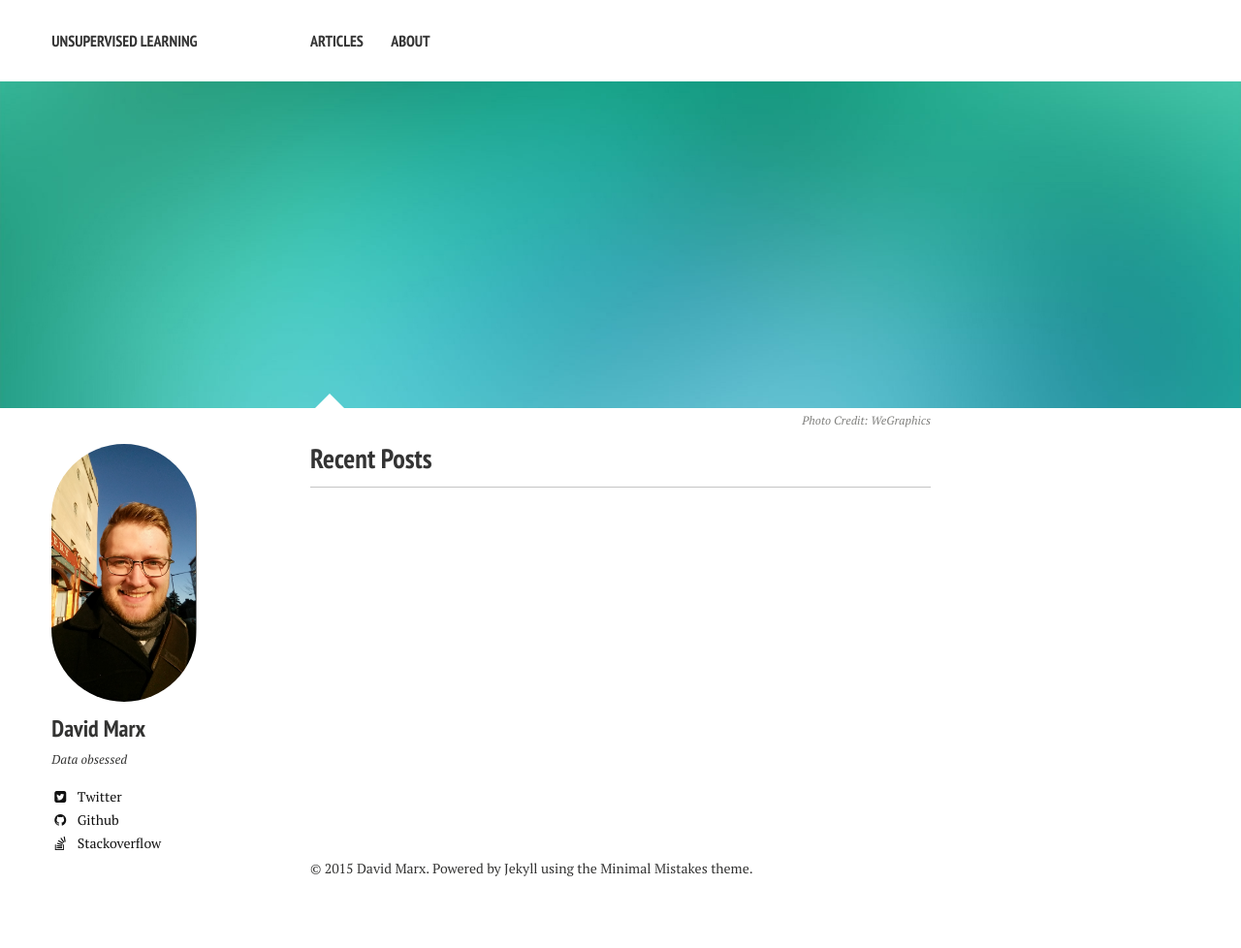
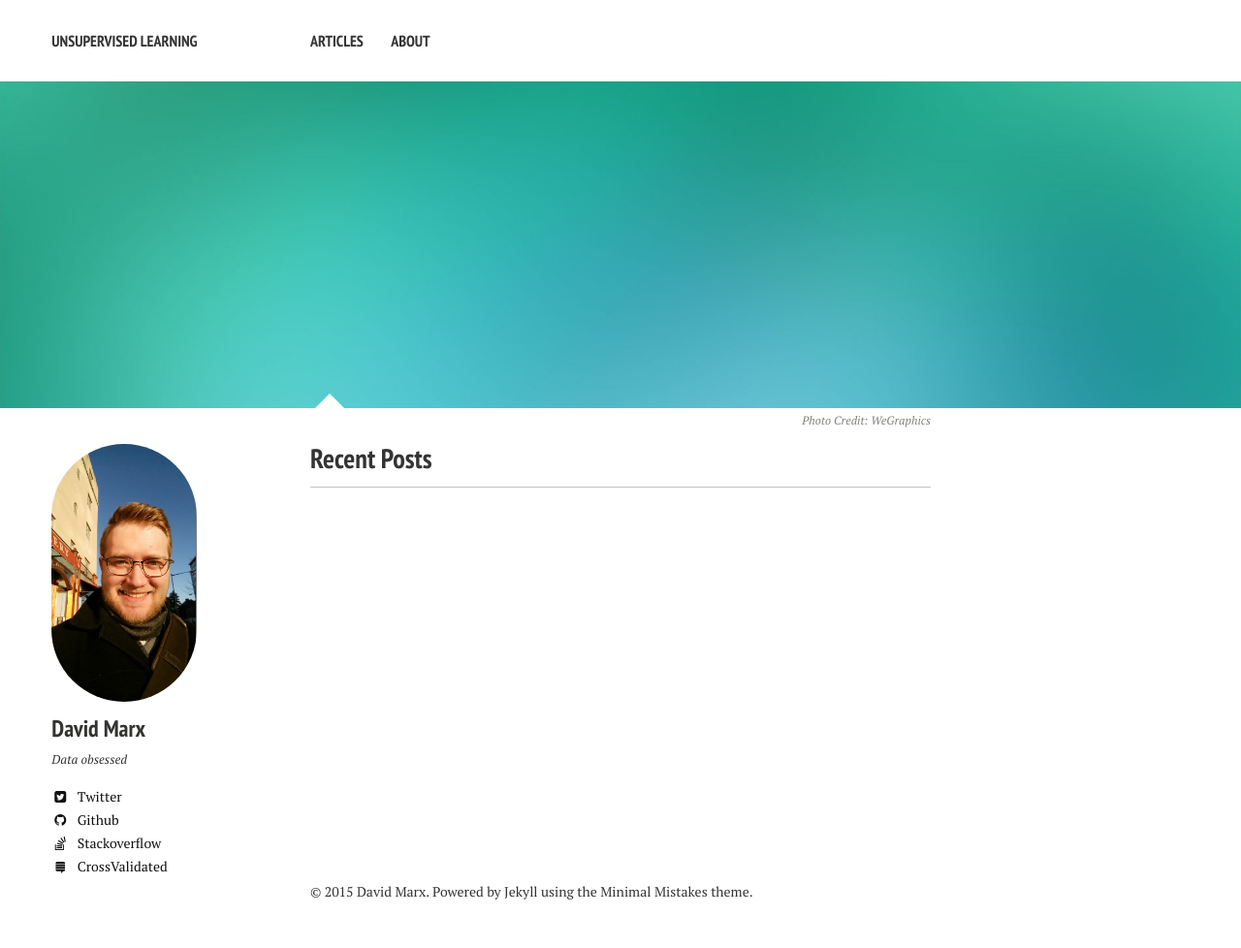
Before and after one commit to dmarx/dmarx.github.io, a Jekyll site: the page built from index.md, in a window 1280 px wide. Shown: the whole page at 97% size. Built offline with Jekyll 4.4.1, drawn with Linux system fonts in a browser that asks for light colours; nearby versions of some CDN libraries; before the commit the page ends 954 px from its top, so only the background shows below that.

Commit message:
Added crossvalidated social link to bio. Using stackexchange icon for now since font awesome doesn't have an out-of-the-box icon for CV.

```diff
--- a/_config.yml
+++ b/_config.yml
@@ -42,6 +42,7 @@ owner:
   bing-verify:
   github: dmarx
   stackoverflow: 819544/david-marx
+  crossvalidated: 8451/david-marx
   linkedin: #username
   xing: #username
   instagram: #username
--- a/_includes/_author-bio.html
+++ b/_includes/_author-bio.html
@@ -22,6 +22,7 @@
   {% if author.tumblr %}<a href="http://{{ author.tumblr }}.tumblr.com" class="author-social" target="_blank"><i class="fa fa-fw fa-tumblr-square"></i> Tumblr</a>{% endif %}
   {% if author.github %}<a href="http://github.com/{{ author.github }}" class="author-social" target="_blank"><i class="fa fa-fw fa-github"></i> Github</a>{% endif %}
   {% if author.stackoverflow %}<a href="http://stackoverflow.com/users/{{ author.stackoverflow }}" class="author-social" target="_blank"><i class="fa fa-fw fa-stack-overflow"></i> Stackoverflow</a>{% endif %}
+  {% if author.crossvalidated %}<a href="http://stats.stackexchange.com/users/{{ author.crossvalidated }}" class="author-social" target="_blank"><i class="fa fa-fw fa-stack-exchange"></i> CrossValidated</a>{% endif %}
   {% if author.lastfm %}<a href="http://lastfm.com/user/{{ author.lastfm }}" class="author-social" target="_blank"><i class="fa fa-fw fa-music"></i> Last.fm</a>{% endif %}
   {% if author.dribbble %}<a href="http://dribbble.com/{{ author.dribbble }}" class="author-social" target="_blank"><i class="fa fa-fw fa-dribbble"></i> Dribbble</a>{% endif %}
   {% if author.pinterest %}<a href="http://www.pinterest.com/{{ author.pinterest }}" class="author-social" target="_blank"><i class="fa fa-fw fa-pinterest"></i> Pinterest</a>{% endif %}
```
